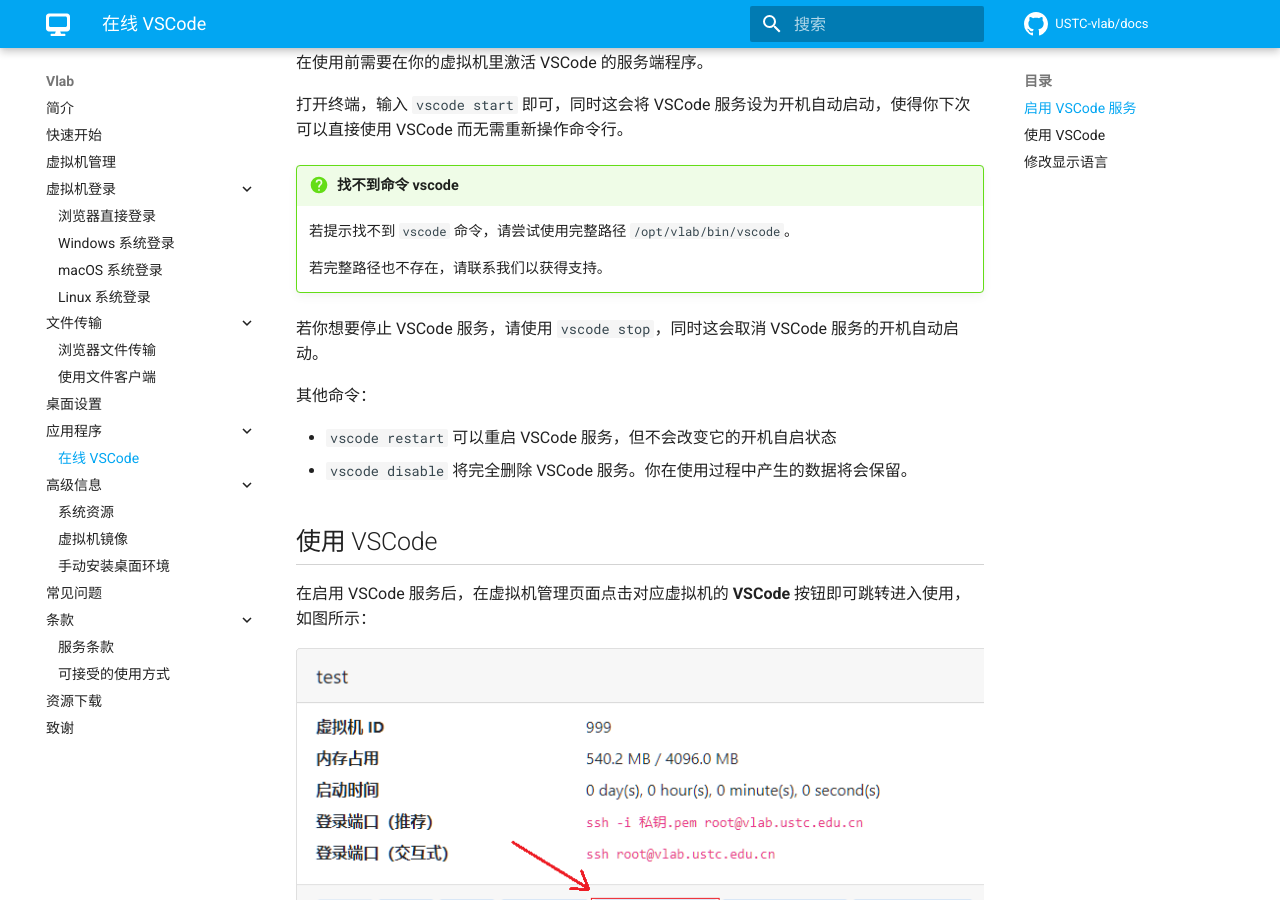
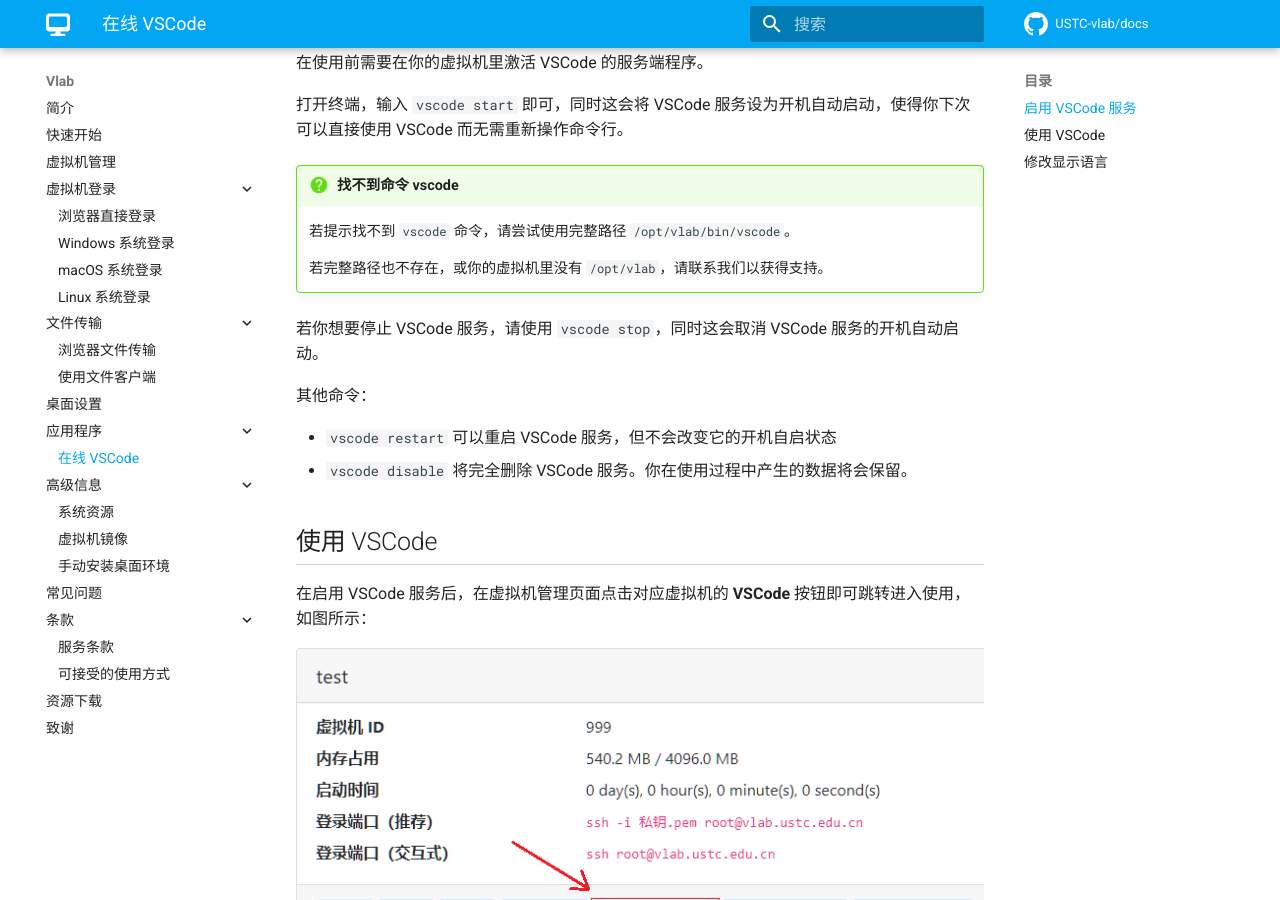
Before and after one commit to USTC-vlab/docs, an MkDocs documentation site: the page built from docs/vm/apps/vscode.md, in a window 1280 px wide and 900 px high, scrolled down 300 px. Built offline with MkDocs 1.6.1 and Material for MkDocs 9.7.7, drawn with Linux system fonts in a browser that asks for light colours; comment, search, counter and statistics services are not loaded.

Commit message:
be explicit about /opt/vlab

```diff
--- a/docs/vm/apps/vscode.md
+++ b/docs/vm/apps/vscode.md
@@ -12,7 +12,7 @@ Vlab 提供了可以直接在浏览器里使用的 Visual Studio Code。
 
     若提示找不到 `vscode` 命令，请尝试使用完整路径 `/opt/vlab/bin/vscode`。
 
-    若完整路径也不存在，请联系我们以获得支持。
+    若完整路径也不存在，或你的虚拟机里没有 `/opt/vlab`，请联系我们以获得支持。
 
 若你想要停止 VSCode 服务，请使用 `vscode stop`，同时这会取消 VSCode 服务的开机自动启动。
 
```
